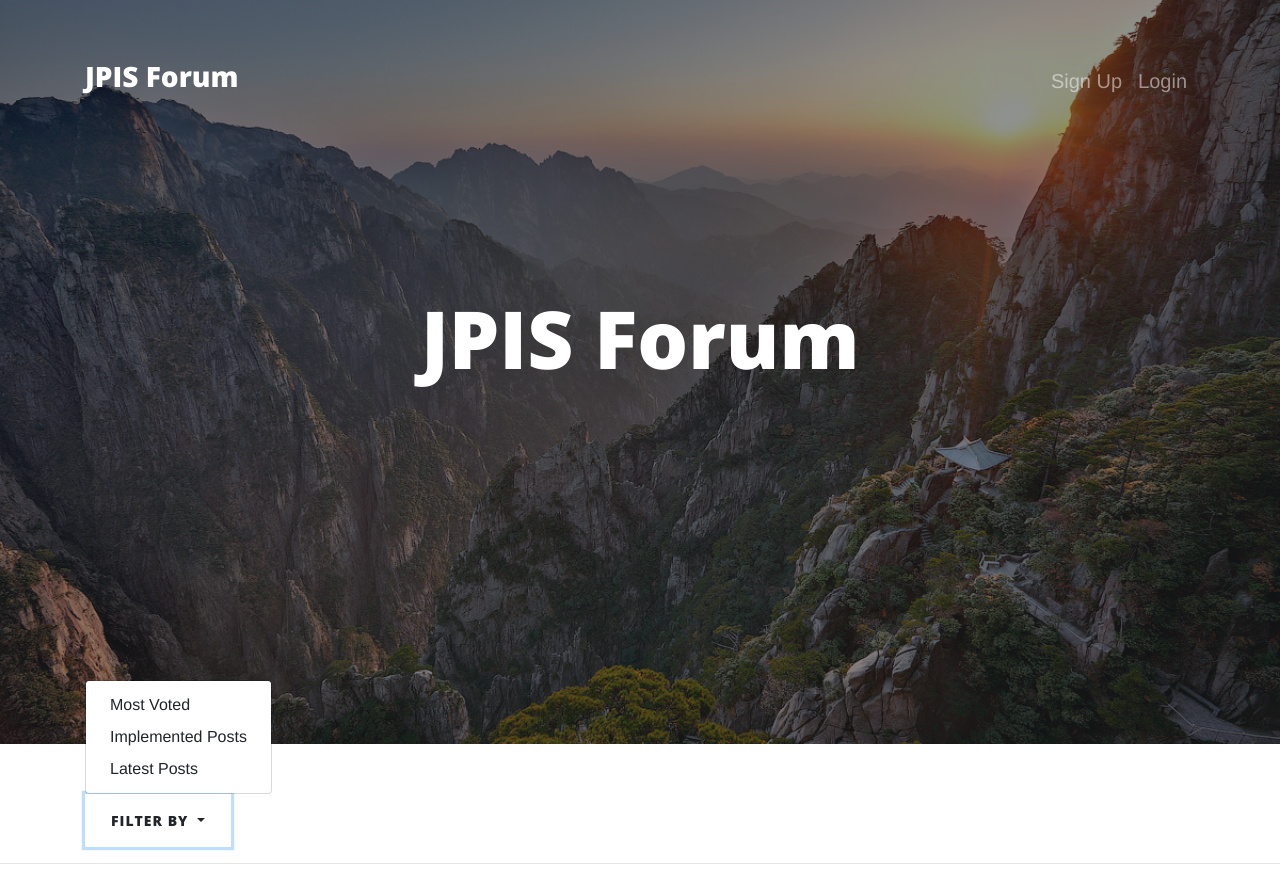
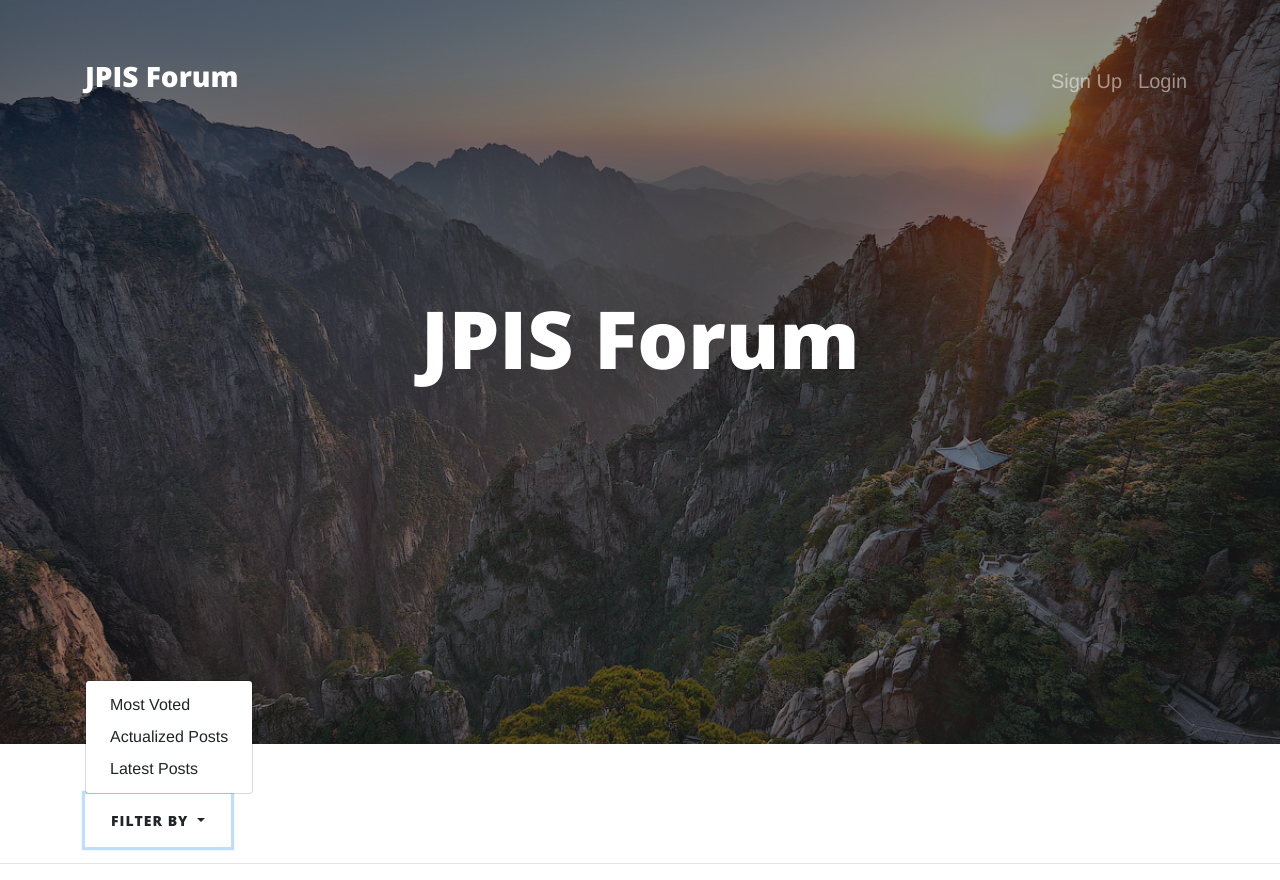
Before and after one commit to saarthakchats/jpisforum, a Django app: page /posts/approve/1 in a window 1280 px wide, after a click on "FILTER BY". Run offline with Django 3.2, Linux system fonts and the light colour scheme; some libraries are stand-ins or nearby versions.

Commit message:
make latest default and add userpageimg

```diff
--- a/accounts/templates/accounts/userpage.html
+++ b/accounts/templates/accounts/userpage.html
@@ -77,7 +77,7 @@
 
 
 
-  <header class="masthead" style="background-image: url({% static 'images/posts.jpg' %})">
+  <header class="masthead" style="background-image: url({% static 'images/user.jpg' %})">
     <div class="overlay"></div>
     <div class="container">
       <div class="row">
--- a/jpisforum/urls.py
+++ b/jpisforum/urls.py
@@ -8,6 +8,6 @@ urlpatterns = [
     path('', posts.views.home, name='home'),
     path('accounts/', include('accounts.urls')),
     path('posts/', include('posts.urls')),
-    path('implemented/', posts.views.most, name='most'),
-    path('latest/', posts.views.latest, name='latest'),
+    path('actualized/', posts.views.most, name='most'),
+    path('mostvoted/', posts.views.latest, name='latest'),
 ] + static(settings.MEDIA_URL, document_root=settings.MEDIA_ROOT)
--- a/posts/templates/posts/home.html
+++ b/posts/templates/posts/home.html
@@ -157,9 +157,9 @@
     Filter by
   </button>
   <div class="dropdown-menu">
-    <a class="dropdown-item" href="{% url 'home' %}">Most Voted</a>
-    <a class="dropdown-item" href="{% url 'most' %}">Implemented Posts</a>
-    <a class="dropdown-item" href="{% url 'latest' %}">Latest Posts</a>
+    <a class="dropdown-item" href="{% url 'latest' %}">Most Voted</a>
+    <a class="dropdown-item" href="{% url 'most' %}">Actualized Posts</a>
+    <a class="dropdown-item" href="{% url 'home' %}">Latest Posts</a>
   </div>
 </div>
     <div class="row">
--- a/posts/views.py
+++ b/posts/views.py
@@ -8,10 +8,10 @@ def home(request):
     if request.user.is_authenticated:
 
         if request.user.is_staff:
-            posts = Post.objects.all().order_by('-votes_total')
+            posts = Post.objects.all().order_by('-pubdate')
             return render(request, 'posts/home.html', {'posts': posts})
         else:
-            posts = Post.objects.all().order_by('-votes_total').filter(post_approved=True)
+            posts = Post.objects.all().order_by('-pubdate').filter(post_approved=True)
             if len(posts) == 0:
                 error = True
             else:
@@ -84,7 +84,7 @@ def most(request):
 
 def latest(request):
     if request.user.is_staff:
-        posts = Post.objects.all().order_by('-pubdate')
+        posts = Post.objects.all().order_by('-votes_total')
     else:
-        posts = Post.objects.all().order_by('-pubdate').filter(post_approved=True)
+        posts = Post.objects.all().order_by('-votes_total').filter(post_approved=True)
     return render(request, 'posts/home.html', {'posts': posts})
```
Also changed, not shown: db.sqlite3, static/images/user.jpg (added), 1 other file.
